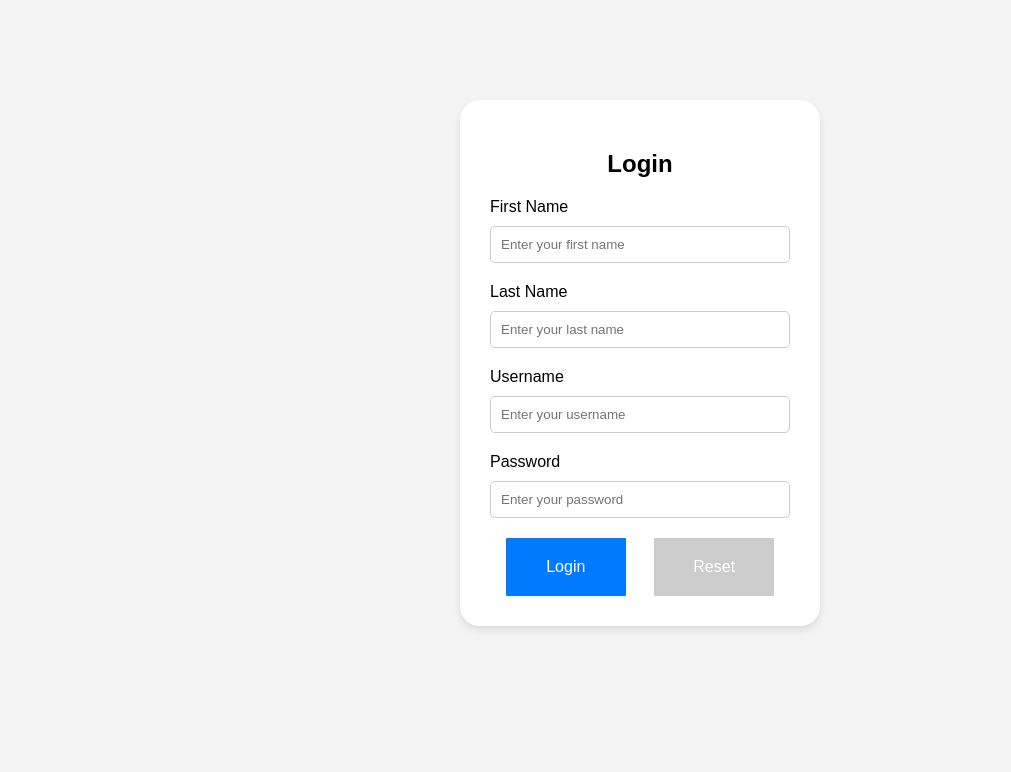
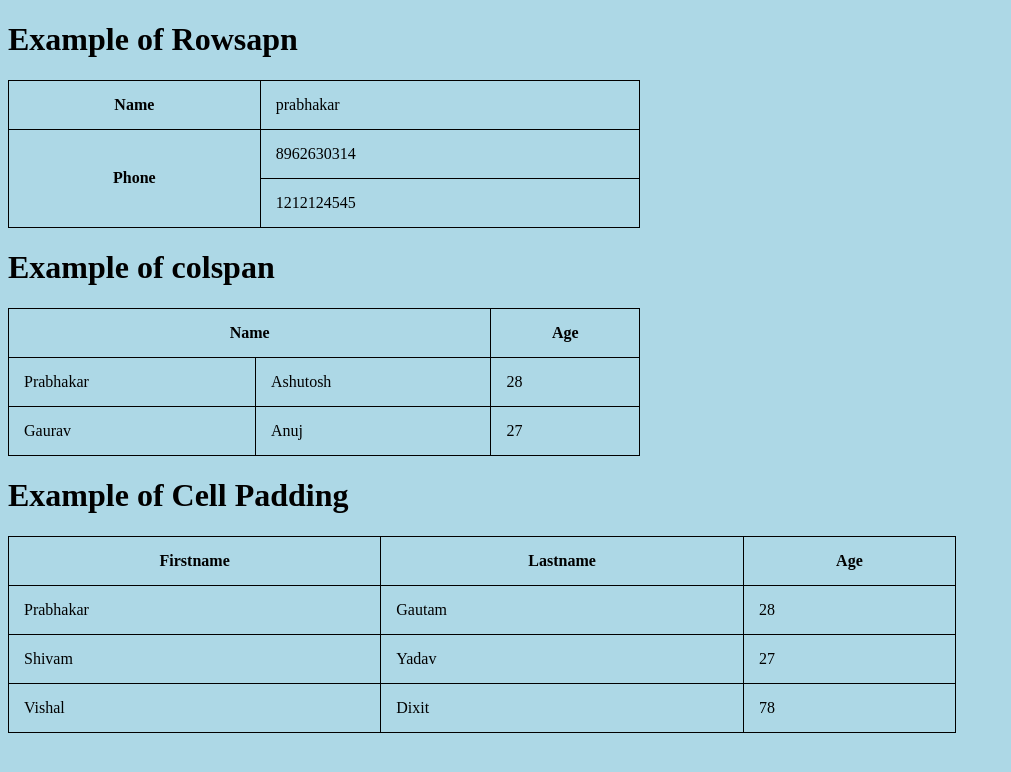
Before and after one commit to prabhakargautam/fjg_04_10_10_2023, a plain HTML site: page index.html in a window 1280 px wide. Shown: the whole page, without its empty margins (0-1011 px from the left). Drawn offline with Linux system fonts and the light colour scheme.

Commit message:
Add files via upload

```diff
--- a/index.html
+++ b/index.html
@@ -1,87 +1,103 @@
 <!DOCTYPE html>
-<html lang="en">
+<html>
 <head>
+<style>
+table, th, td {
+  border: 1px solid black;
+  border-collapse: collapse;
+}
+</style>
+</head>
+<body bgcolor=lightblue>
 
-<meta name="viewport" content="width=device-width, initial-scale=2.0">
-<title>Login Form</title>
+<h1>Example of Rowsapn</h1>
+
+<table style="width:50%">
+  <tr>
+    <th>Name</th>
+    <td>prabhakar</td>
+  </tr>
+  <tr>
+    <th rowspan="2">Phone</th>
+    <td>8962630314</td>
+  </tr>
+  <tr>
+    <td>1212124545</td>
+  </tr>
+</table>
+
+</body>
+</html>
+<!DOCTYPE html>
+<html>
+<head>
 <style>
-  body {
-    font-family: Arial, sans-serif;
-    background-color: #f4f4f4;
-    text-align: center;
-  }
-
-  .login-container {
-    width: 300px;
-    margin: 100px auto;
-    background-color: #fff;
-    padding: 30px;
-    border-radius: 20px;
-    box-shadow: 0 4px 8px rgba(0, 0, 0, 0.1);
-  }
-
-  .login-container h3 {
-    margin-bottom: 20px;
-  }
-
-  .login-container label {
-    display: block;
-    text-align: left;
-    margin-bottom: 10px;
-  }
-
-  .login-container input {
-    width: 100%;
-    padding: 10px;
-    margin-bottom: 20px;
-    border: 1px solid #ccc;
-    border-radius: 5px;
-    box-sizing: border-box;
-  }
-
-  .login-container button {
-    width: 40%;
-    padding: 20px;
-    background-color: #007bff;
-    border: none;
-    border-radius: 1px;
-    color: #fff;
-    font-size: 16px;
-    cursor: pointer;
-  }
-
-  .login-container button.login-btn {
-    margin-right: 8%;
-  }
-
-  .login-container button.reset-btn {
-    background-color: #ccc;
-  }
-
-  .login-container button.login-btn:hover {
-    background-color: #0056b3;
-  }
+table, th, td {
+  border: 1px solid black;
+  border-collapse: collapse;
+}
 </style>
 </head>
 <body>
-  <div class="login-container">
-    <h2>Login</h2>
-    <form>
-      <label for="first-name">First Name</label>
-      <input type="text" id="first-name" placeholder="Enter your first name" required><br>
 
-      <label for="last-name">Last Name</label>
-      <input type="text" id="last-name" placeholder="Enter your last name" required><br>
+<h1>Example of colspan</h1>
 
-      <label for="username">Username</label>
-      <input type="text" id="username" placeholder="Enter your username" required><br>
-
-      <label for="password">Password</label>
-      <input type="password" id="password" placeholder="Enter your password" required><br>
-
-      <button type="submit" class="login-btn">Login</button>
-      <button type="reset" class="reset-btn">Reset</button>
-    </form>
-  </div>
+<table style="width:50%">
+  <tr>
+    <th colspan="2">Name</th>
+    <th>Age</th>
+  </tr>
+  <tr>
+    <td>Prabhakar</td>
+    <td>Ashutosh</td>
+    <td>28</td>
+  </tr>
+  <tr>
+    <td>Gaurav</td>
+    <td>Anuj</td>
+    <td>27</td>
+  </tr>
+</table>
 </body>
 </html>
+<html>
+<head>
+<style>
+table, th, td {
+  border: 1px solid black;
+  border-collapse: collapse;
+}
+th, td {
+  padding: 15px;
+}
+</style>
+</head>
+<body>
+
+<h1>Example of Cell Padding</h1>
+
+<table style="width:75%">
+  <tr>
+    <th>Firstname</th>
+    <th>Lastname</th>
+    <th>Age</th>
+  </tr>
+  <tr>
+    <td>Prabhakar</td>
+    <td>Gautam</td>
+    <td>28</td>
+  </tr>
+  <tr>
+    <td>Shivam</td>
+    <td>Yadav</td>
+    <td>27</td>
+  </tr>
+  <tr>
+    <td>Vishal</td>
+    <td>Dixit</td>
+    <td>78</td>
+  </tr>
+</table>
+
+</body>
+</html>
```
